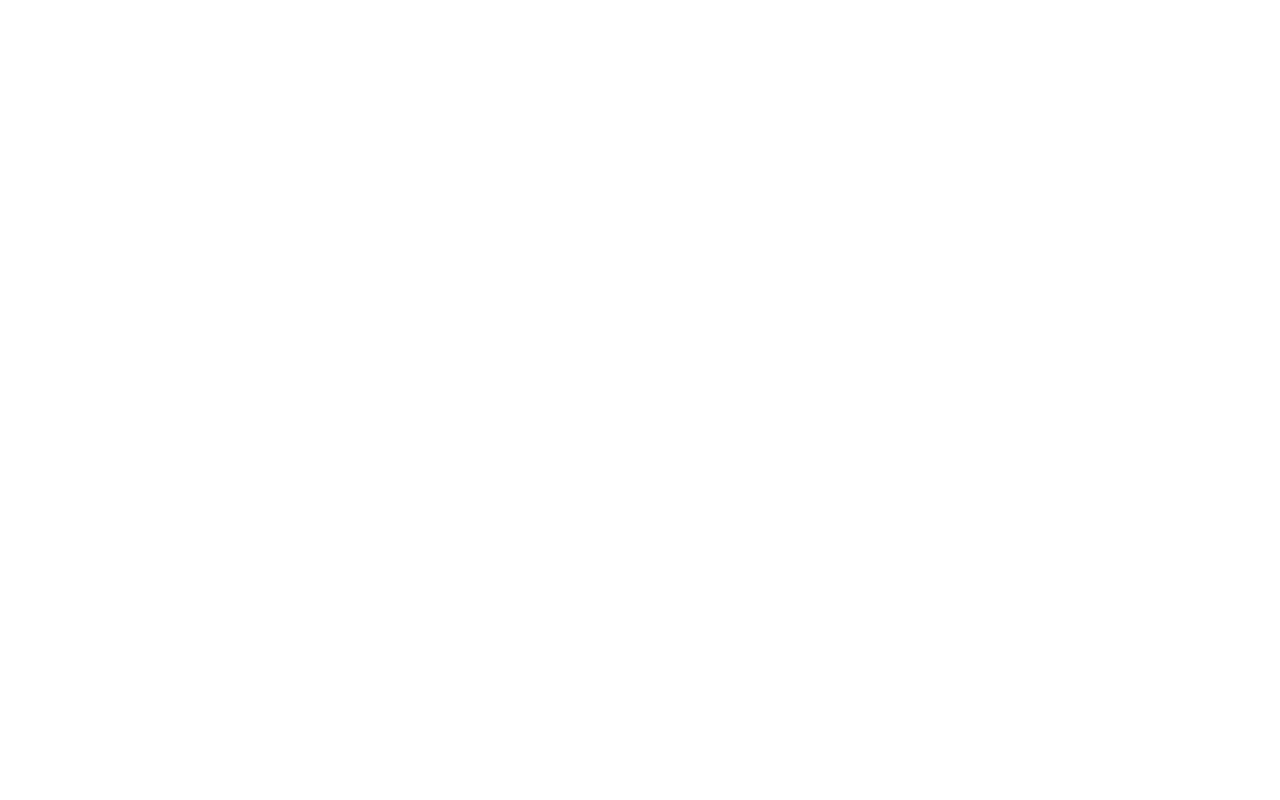
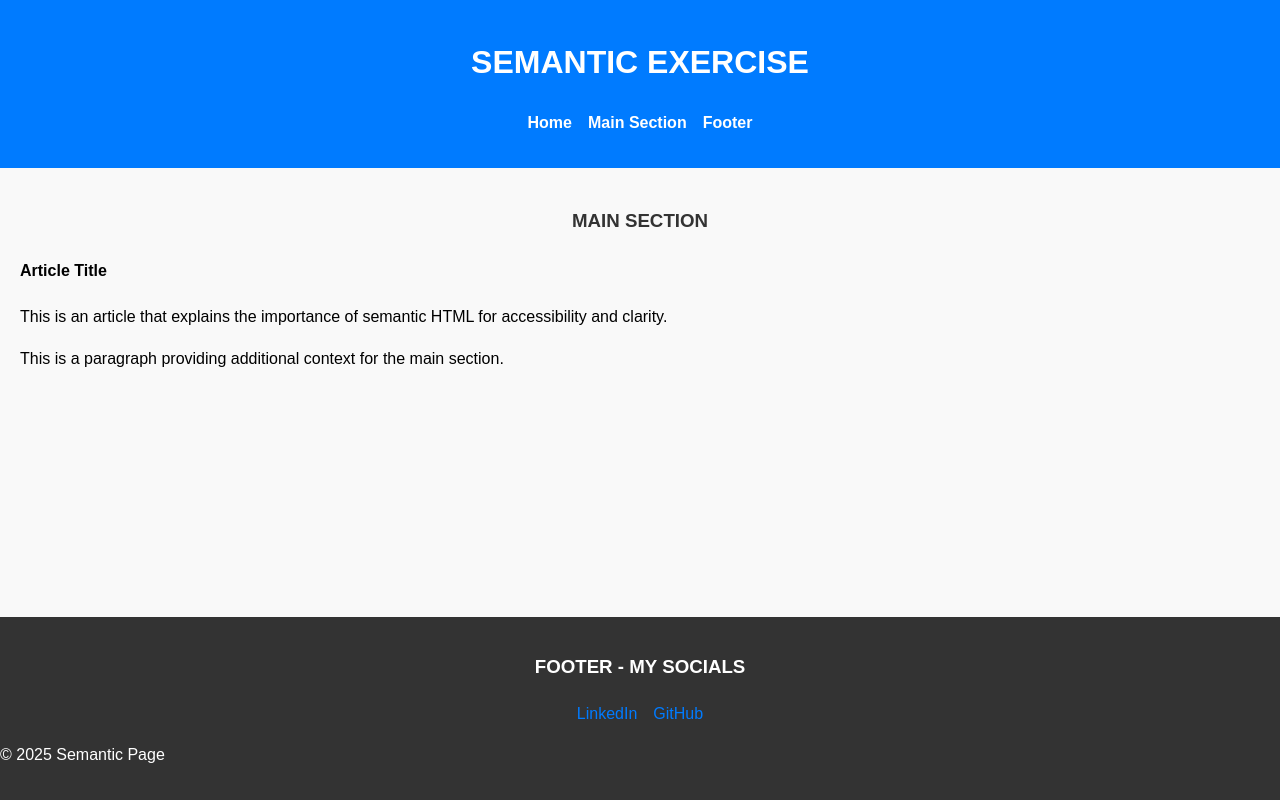
Before and after one commit to crisilto/opo-tech, a plain HTML site: page FIC/html/exam/practice/01-semanthic.html in a window 1280 px wide. Drawn offline with Linux system fonts and the light colour scheme.

Commit message:
HTML Exam: Practice 1

```diff
--- a/FIC/html/exam/practice/01-semanthic.html
+++ b/FIC/html/exam/practice/01-semanthic.html
@@ -9,11 +9,125 @@
 <head>
     <meta charset="UTF-8">
     <meta name="viewport" content="width=device-width, initial-scale=1.0">
-    <title>Semanthic</title>
+    <title>Semantic Page - Full Height</title>
+    <style>
+        html,
+        body {
+            margin: 0;
+            padding: 0;
+            height: 100%;
+        }
+
+        body {
+            font-family: Arial, Helvetica, sans-serif;
+            line-height: 1.6;
+            display: flex;
+            flex-direction: column;
+            min-height: 100vh;
+        }
+
+        header {
+            text-align: center;
+            background-color: #007BFF;
+            color: white;
+            padding: 1rem;
+        }
+
+        header h1 {
+            text-transform: uppercase;
+        }
+
+        nav ul {
+            list-style: none;
+            padding: 0;
+            display: flex;
+            justify-content: center;
+            gap: 1rem;
+        }
+
+        nav ul li a {
+            text-decoration: none;
+            color: white;
+            font-weight: bold;
+        }
+
+        nav ul li a:hover {
+            color: #ccc;
+        }
+
+        main {
+            flex: 1;
+            padding: 20px;
+            background-color: #f9f9f9;
+        }
+
+        #main-section h3 {
+            text-transform: uppercase;
+            text-align: center;
+            color: #333;
+        }
+
+        footer {
+            background-color: #333;
+            color: white;
+            padding: 1rem 0;
+        }
+
+        footer h3 {
+            text-transform: uppercase;
+            text-align: center;
+        }
+
+        footer ul {
+            list-style: none;
+            display: flex;
+            justify-content: center;
+            gap: 1rem;
+            padding: 0;
+        }
+
+        footer ul li a {
+            color: #007BFF;
+            text-decoration: none;
+        }
+
+        footer ul li a:hover {
+            color: white;
+        }
+    </style>
 </head>
 
 <body>
+    <header>
+        <h1>Semantic Exercise</h1>
+        <nav>
+            <ul>
+                <li><a href="#home" aria-label="Go to home section">Home</a></li>
+                <li><a href="#main-section" aria-label="Go to main section">Main Section</a></li>
+                <li><a href="#footer" aria-label="Go to footer section">Footer</a></li>
+            </ul>
+        </nav>
+    </header>
 
+    <main>
+        <section id="main-section">
+            <h3>Main Section</h3>
+            <article>
+                <h4>Article Title</h4>
+                <p>This is an article that explains the importance of semantic HTML for accessibility and clarity.</p>
+            </article>
+            <p>This is a paragraph providing additional context for the main section.</p>
+        </section>
+    </main>
+
+    <footer>
+        <h3>Footer - My Socials</h3>
+        <ul>
+            <li><a href="#" aria-label="Visit my LinkedIn profile">LinkedIn</a></li>
+            <li><a href="#" aria-label="Visit my GitHub repository">GitHub</a></li>
+        </ul>
+        <p>&copy; 2025 Semantic Page</p>
+    </footer>
 </body>
 
 </html>
```
